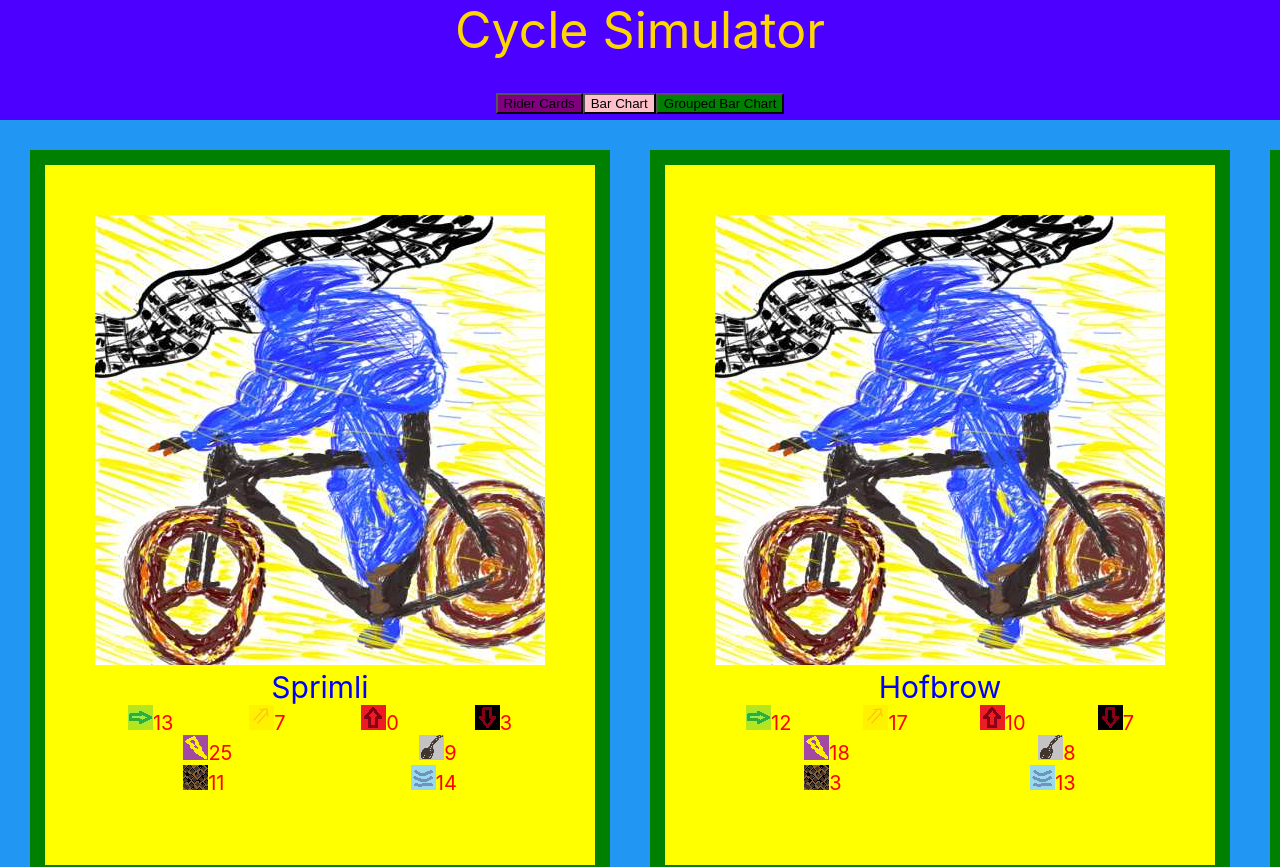
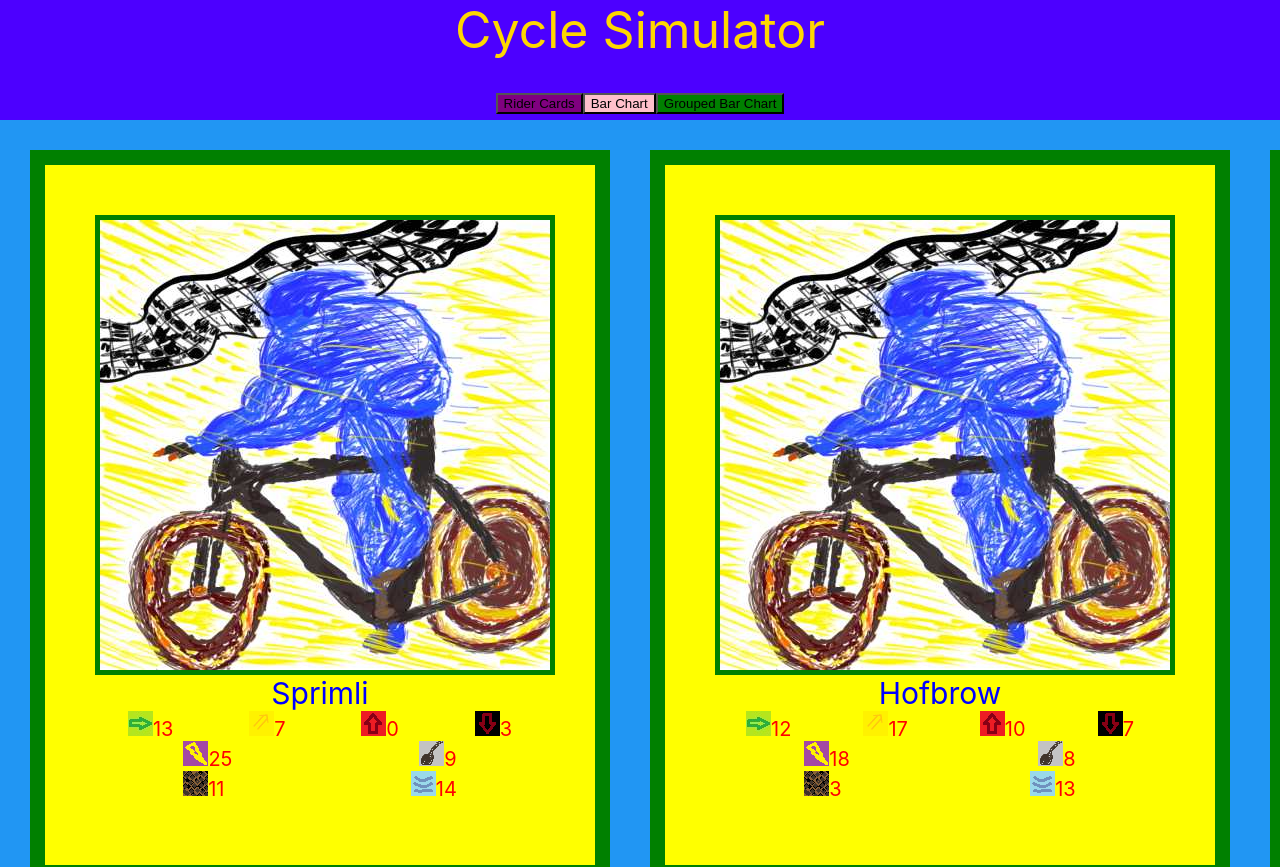
Before and after one commit to DotSumWedge/CycleSimulatorClient, a React (Create React App) app: page /RiderCardPage in a window 1280 px wide. Shown: the top 867 px of the page. Built offline with nearby package versions, Linux system fonts and the light colour scheme; the HTML template or start-up script is replaced by a standard one.

Commit message:
added styling to rider cards

```diff
--- a/src/components/RiderCard.js
+++ b/src/components/RiderCard.js
@@ -11,7 +11,7 @@ const RiderCard = ({rider}) => {
   return (
     <>
         <div key={rider.id} style={RiderCardStyle}>
-            <div>{rider.image}</div>
+            <div style={RiderImageStyle}>{rider.image}</div>
             <div style={RiderNameStyle}>{rider.name}</div>
             <div style={RiderModifiers}>
                 <div style={GradientModifiers}>
@@ -68,6 +68,12 @@ const RiderCardStyle = {
     margin: '20px'
 }
 
+const RiderImageStyle = {
+    width: '450px',
+    height: '450px',
+    border: '5px solid green'
+}
+
 const RiderNameStyle = {
     textAlign: 'center',
     color: 'blue',
```
